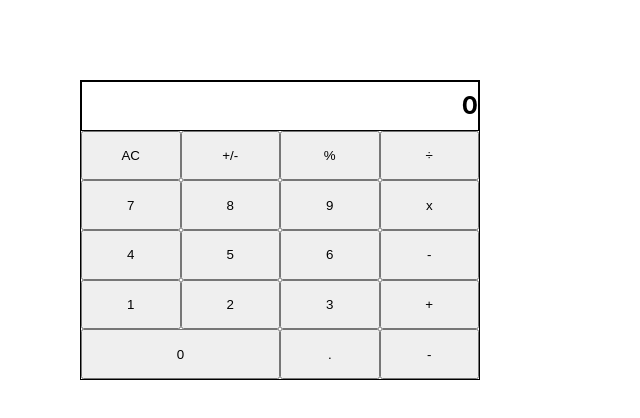
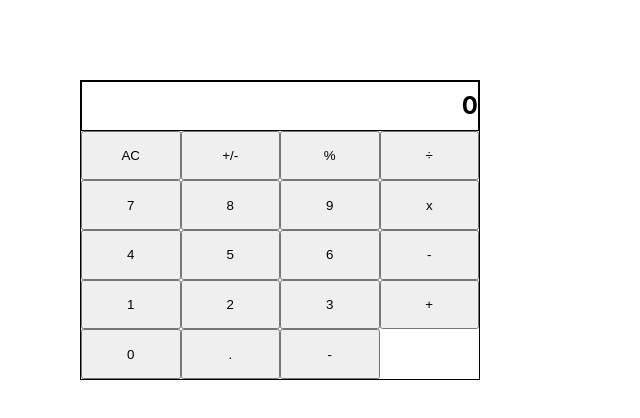
Before and after one commit to badger-99/math-magicians, a React (Create React App) app: page / in a window 1280 px wide. Shown: the top 418 px of the page, without its empty margins (0-640 px from the left). Built offline with nearby package versions, Linux system fonts and the light colour scheme.

Commit message:
Fix id prop

```diff
--- a/src/components/calculator.js
+++ b/src/components/calculator.js
@@ -31,9 +31,10 @@ const calculatorSymbols = [
 const Grid = () => (
   <div className="border" id="grid">
     <Display />
-    {calculatorSymbols.map((symbol, index) => (
-      <Buttons symbol={symbol} key={symbol} id={index} />
-    ))}
+    {calculatorSymbols.map((symbol, index) => {
+      const id = `id${index}`;
+      return <Buttons symbol={symbol} key={symbol} id={id} />;
+    })}
   </div>
 );
 
```
